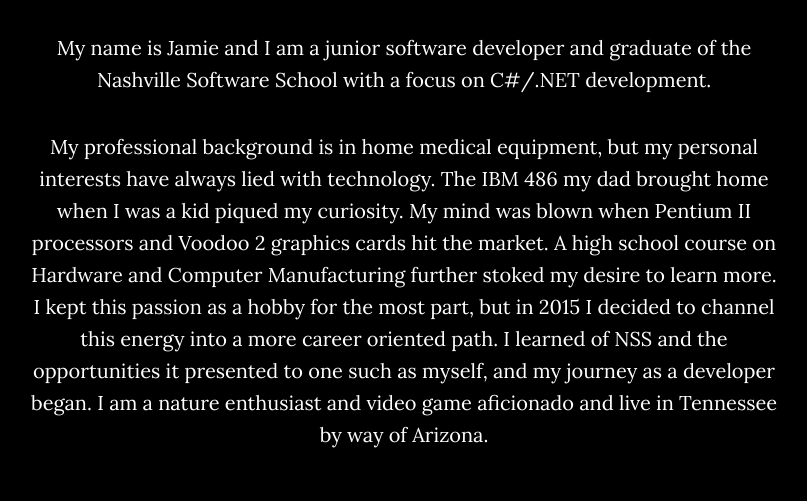
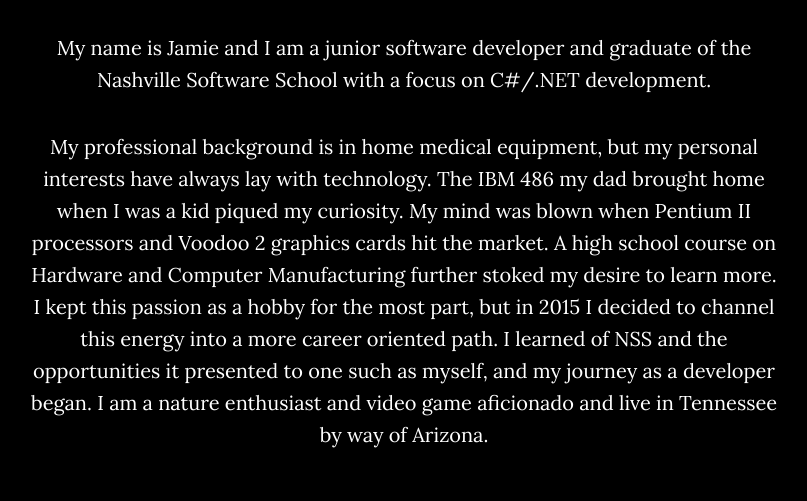
Before and after one commit to JamsDuke/jamsduke.github.io, a website: page index.html in a window 1280 px wide. Shown: the part 1086-1587 px from the top of the page, 236-1043 px from the left. Drawn offline with nearby package versions, Linux system fonts and the light colour scheme.

Commit message:
fixed type in about section

```diff
--- a/index.html
+++ b/index.html
@@ -90,7 +90,7 @@
             <div class="col-lg-8 col-lg-offset-2">
                 <h2>About Me</h2>
                 <p>My name is Jamie and I am a junior software developer and graduate of the Nashville Software School with a focus on C#/.NET development.</p>
-                <p>My professional background is in home medical equipment, but my personal interests have always lied with technology. The IBM 486 my dad brought home when I was a kid piqued my curiosity. My mind was blown when Pentium II processors and Voodoo 2 graphics cards hit the market. A high school course on Hardware and Computer Manufacturing further stoked my desire to learn more. I kept this passion as a hobby for the most part, but in 2015 I decided to channel this energy into a more career oriented path. I learned of NSS and the opportunities it presented to one such as myself, and my journey as a developer began. I am a nature enthusiast and video game aficionado and live in Tennessee by way of Arizona.</p>
+                <p>My professional background is in home medical equipment, but my personal interests have always lay with technology. The IBM 486 my dad brought home when I was a kid piqued my curiosity. My mind was blown when Pentium II processors and Voodoo 2 graphics cards hit the market. A high school course on Hardware and Computer Manufacturing further stoked my desire to learn more. I kept this passion as a hobby for the most part, but in 2015 I decided to channel this energy into a more career oriented path. I learned of NSS and the opportunities it presented to one such as myself, and my journey as a developer began. I am a nature enthusiast and video game aficionado and live in Tennessee by way of Arizona.</p>
             </div>
         </div>
     </section>
```
